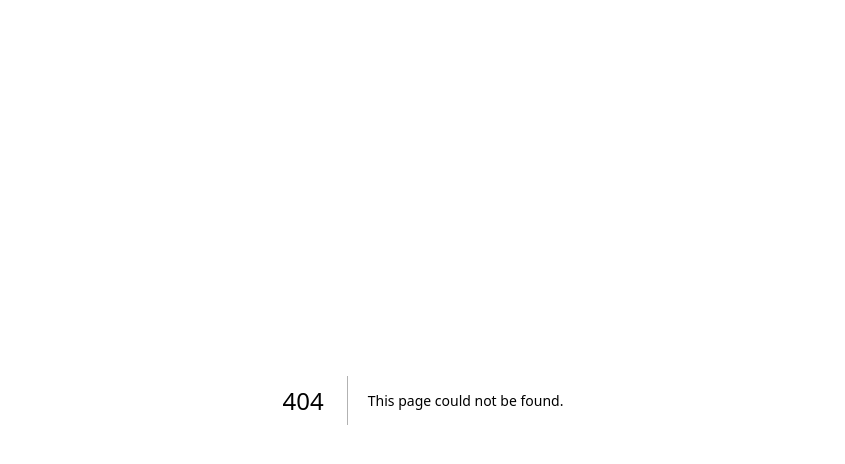
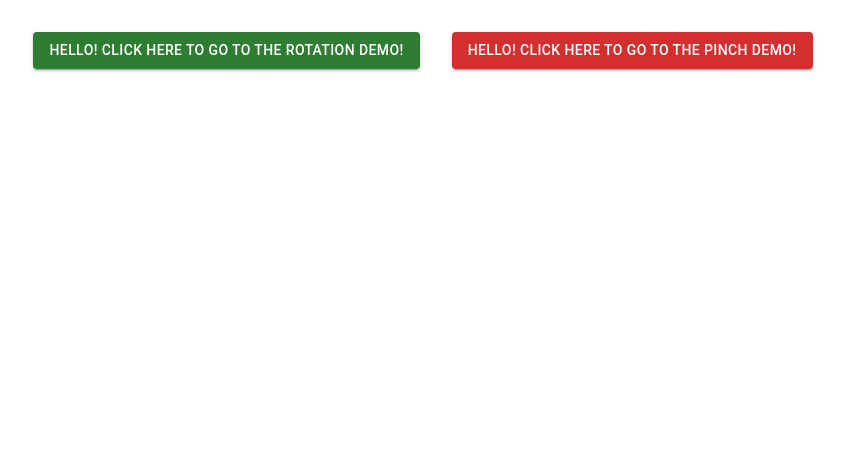
Before and after one commit to leamur88/CSCI5117InteractJsMobile, a Next.js app: page / in a window 1280 px wide. Before the commit this address had no page. Shown: the top 464 px of the page, without its empty margins (217-1062 px from the left). Built offline with nearby package versions, Linux system fonts and the light colour scheme.

Commit message:
good routing added

```diff
--- a/package.json
+++ b/package.json
@@ -9,6 +9,9 @@
     "lint": "next lint"
   },
   "dependencies": {
+    "@emotion/react": "^11.10.6",
+    "@emotion/styled": "^11.10.6",
+    "@mui/material": "^5.12.0",
     "autoprefixer": "10.4.14",
     "interactjs": "^1.10.17",
     "next": "13.3.0",
--- /dev/null
+++ b/src/pages/index.js
@@ -0,0 +1,19 @@
+import Link from 'next/link';
+import { Button, Box } from '@mui/material';
+
+export default function Home() {
+	return(<>
+	<Box sx={{ flexGrow: 1, display: { xs: 'none', md: 'flex' }, justifyContent: "center", mt: 4}}>
+
+			<Link href="/arrow">
+				<Button variant="contained" sx={{mx: 2}} color="success">Hello! Click here to go to the rotation demo!</Button>
+			</Link>
+
+			<Link href="/pinch">
+				<Button variant="contained" sx={{mx: 2}} color="error">Hello! Click here to go to the pinch demo!</Button>
+			</Link>
+
+	</Box>
+
+	</>)
+}
```
Also changed, not shown: 1 other file (tests, documents, lock files or other folders).
